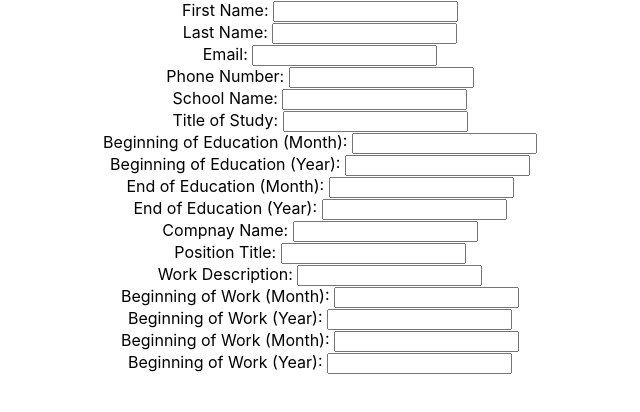
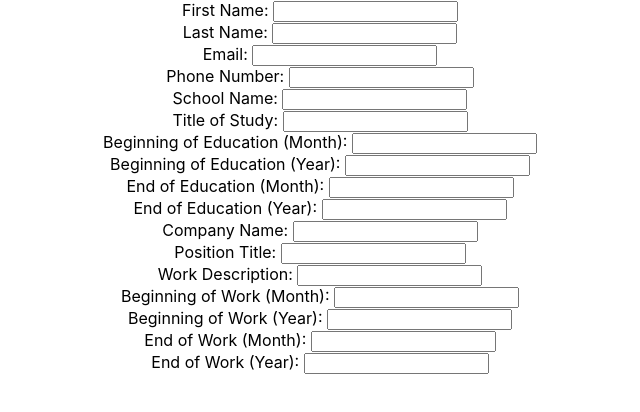
Before and after one commit to betsha1830/cv-application, a React (Create React App) app: page / in a window 1280 px wide. Shown: the top 412 px of the page, without its empty margins (320-960 px from the left). Built offline with nearby package versions, Linux system fonts and the light colour scheme.

Commit message:
state can be update

```diff
--- a/src/App.js
+++ b/src/App.js
@@ -16,25 +16,51 @@ class App extends React.Component {
       beginning_study_year: 'Beginning of Education (Year)',
       end_study_month: 'End of Education (Month)',
       end_study_year: 'End of Education (Year)',
-      comp_name: 'Compnay Name',
+      comp_name: 'Company Name',
       work_pos: 'Position Title',
       work_description: 'Work Description',
       beginning_work_month: 'Beginning of Work (Month)',
       beginning_work_year: 'Beginning of Work (Year)',
-      end_work_month: 'Beginning of Work (Month)',
-      end_work_year: 'Beginning of Work (Year)',
+      end_work_month: 'End of Work (Month)',
+      end_work_year: 'End of Work (Year)',
     }
 
-    this.sate = {
+    this.sate = [{
+          first_name: '',
+          last_name: '',
+          email: '',
+          phone: '',
+          school_name: '',
+          study_title: '',
+          beginning_study_month: '',
+          beginning_study_year: '',
+          end_study_month: '',
+          end_study_year: '',
+          comp_name: '',
+          work_pos: '',
+          work_description: '',
+          beginning_work_month: '',
+          beginning_work_year: '',
+          end_work_month: '',
+          end_work_year: '',
+      },
+    ]
+  }
 
-    }
+  changeField = (e) => {
+    const temp_id = e.id
+    const temp_value = e.value;
+
+    this.setState([{
+      [temp_id]: temp_value,
+    }])
   }
 
   render(){
     return(
       <div className='App'>
         {Object.keys(this.labels).map(key => {
-          return <Input labelName={this.labels[key]} />
+          return <Input labelName={this.labels[key]} identifier={key} changeHandler={this.changeField}/>
         })}
       </div>
     )
--- a/src/components/Input.js
+++ b/src/components/Input.js
@@ -7,11 +7,12 @@ class Input extends Component {
 
     }
   }
+
   render() {
-    const {labelName} = this.props
+    const {labelName, identifier, changeHandler} = this.props
     return (
       <div className='Input'>
-        <label>{labelName}</label>: <input type='text'/>
+        <label>{labelName}</label>: <input type='text' id={identifier} onChange={(e) => changeHandler(e.target)}/>
       </div>
     )
   }
```
